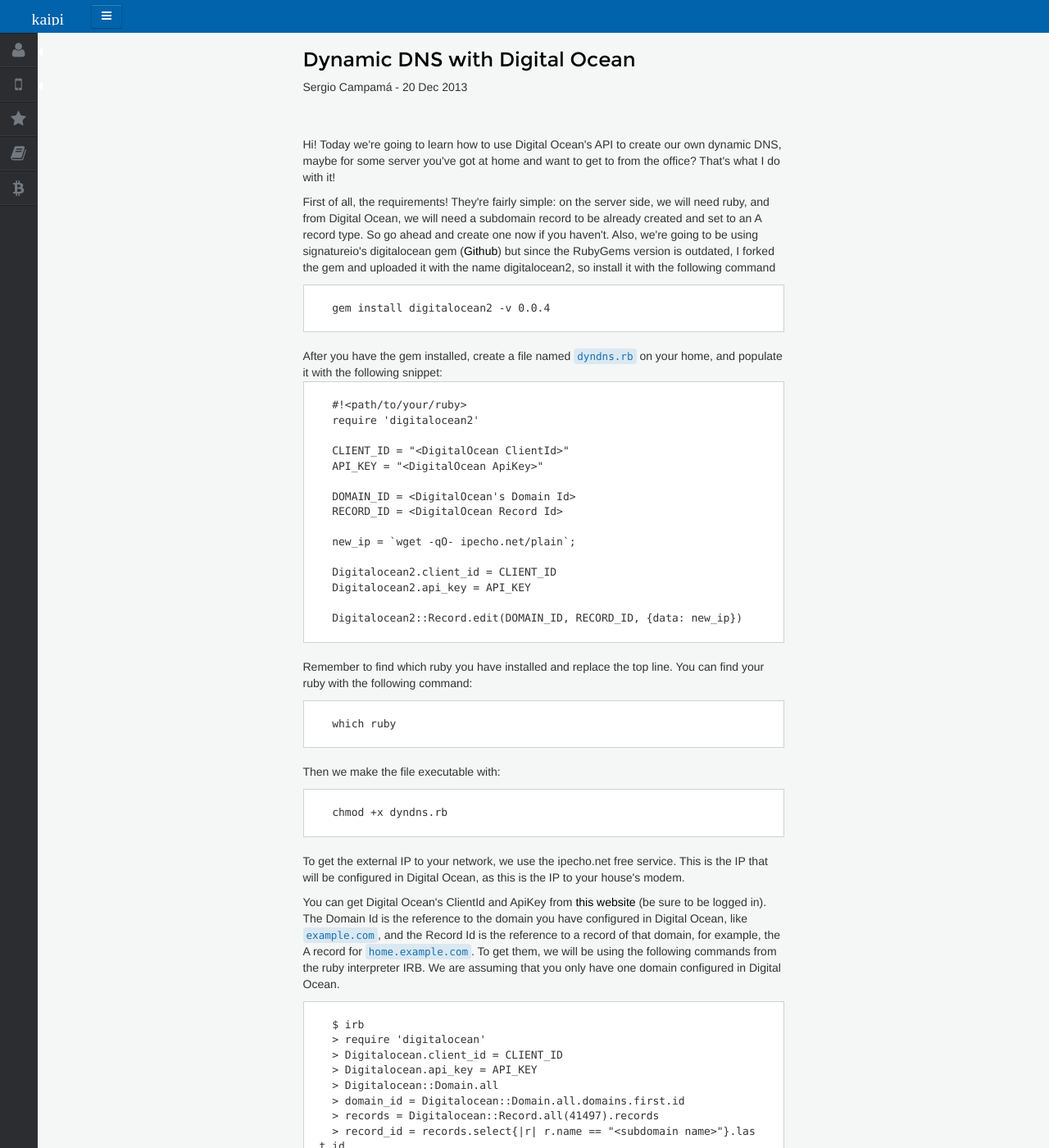
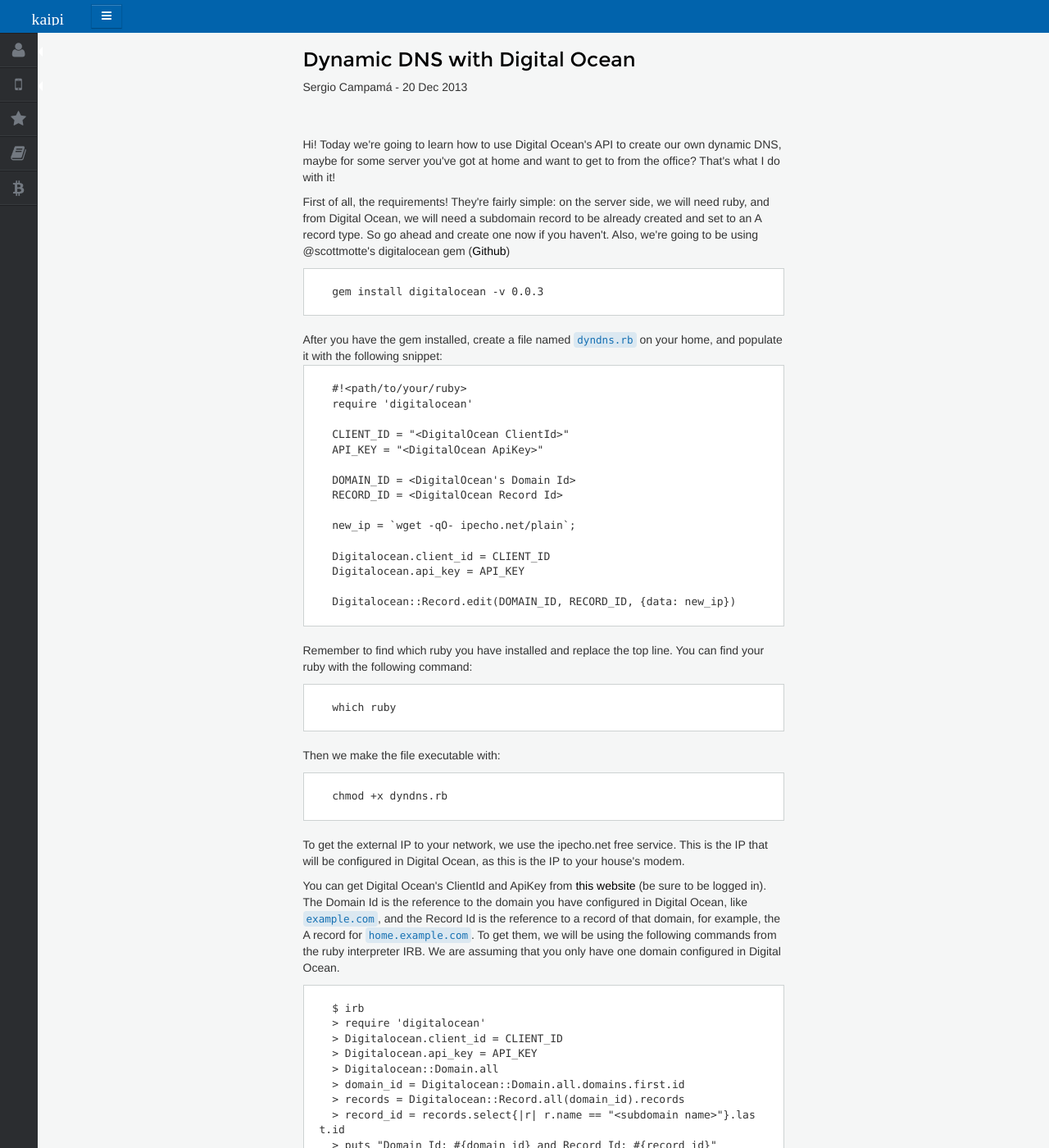
Before and after one commit to sergiocampama/sergiocampama.github.io, a Jekyll site: the page built from _posts/2013-12-20-dynamic-dns-with-digitalocean.html, in a window 1280 px wide and 1400 px high. Shown: the whole window at 82% size. Built offline with Jekyll 4.4.1, drawn with Linux system fonts in a browser that asks for light colours; Markdown is read by kramdown in place of the engine named in the settings; comment, search, counter and statistics services are not loaded; some of the changed text lies outside the part shown.

Commit message:
Updated post with digital ocean gem

```diff
--- a/_posts/2013-12-20-dynamic-dns-with-digitalocean.html
+++ b/_posts/2013-12-20-dynamic-dns-with-digitalocean.html
@@ -8,17 +8,17 @@
 
 <p>Hi! Today we're going to learn how to use Digital Ocean's API to create our own dynamic DNS, maybe for some server you've got at home and want to get to from the office? That's what I do with it!</p>
 
-<p>First of all, the requirements! They're fairly simple: on the server side, we will need ruby, and from Digital Ocean, we will need a subdomain record to be already created and set to an A record type. So go ahead and create one now if you haven't. Also, we're going to be using signatureio's digitalocean gem (<a href="https://github.com/signatureio/digitalocean">Github</a>) but since the RubyGems version is outdated, I forked the gem and uploaded it with the name digitalocean2, so install it with the following command</p>
+<p>First of all, the requirements! They're fairly simple: on the server side, we will need ruby, and from Digital Ocean, we will need a subdomain record to be already created and set to an A record type. So go ahead and create one now if you haven't. Also, we're going to be using @scottmotte's digitalocean gem (<a href="https://github.com/scottmotte/digitalocean">Github</a>)</p>
 
 <pre class="well">
-  gem install digitalocean2 -v 0.0.4
+  gem install digitalocean -v 0.0.3
 </pre>
 
 After you have the gem installed, create a file named <code>dyndns.rb</code> on your home, and populate it with the following snippet:
 
 <pre class="well">
   #!&lt;path/to/your/ruby&gt;
-  require 'digitalocean2'
+  require 'digitalocean'
 
   CLIENT_ID = "&lt;DigitalOcean ClientId&gt;"
   API_KEY = "&lt;DigitalOcean ApiKey&gt;"
@@ -28,10 +28,10 @@
 
   new_ip = `wget -qO- ipecho.net/plain`;
 
-  Digitalocean2.client_id = CLIENT_ID
-  Digitalocean2.api_key = API_KEY
+  Digitalocean.client_id = CLIENT_ID
+  Digitalocean.api_key = API_KEY
 
-  Digitalocean2::Record.edit(DOMAIN_ID, RECORD_ID, {data: new_ip})
+  Digitalocean::Record.edit(DOMAIN_ID, RECORD_ID, {data: new_ip})
 </pre>
 
 <p>Remember to find which ruby you have installed and replace the top line. You can find your ruby with the following command:</p>
@@ -58,7 +58,7 @@
   > Digitalocean.api_key = API_KEY
   > Digitalocean::Domain.all
   > domain_id = Digitalocean::Domain.all.domains.first.id
-  > records = Digitalocean::Record.all(41497).records
+  > records = Digitalocean::Record.all(domain_id).records
   > record_id = records.select{|r| r.name == "&lt;subdomain name&gt;"}.last.id
   > puts "Domain Id: #{domain_id} and Record Id: #{record_id}"
 </pre>
```
Also changed, not shown: other parts of _posts/2013-12-20-dynamic-dns-with-digitalocean.html (+2 -0 lines).
